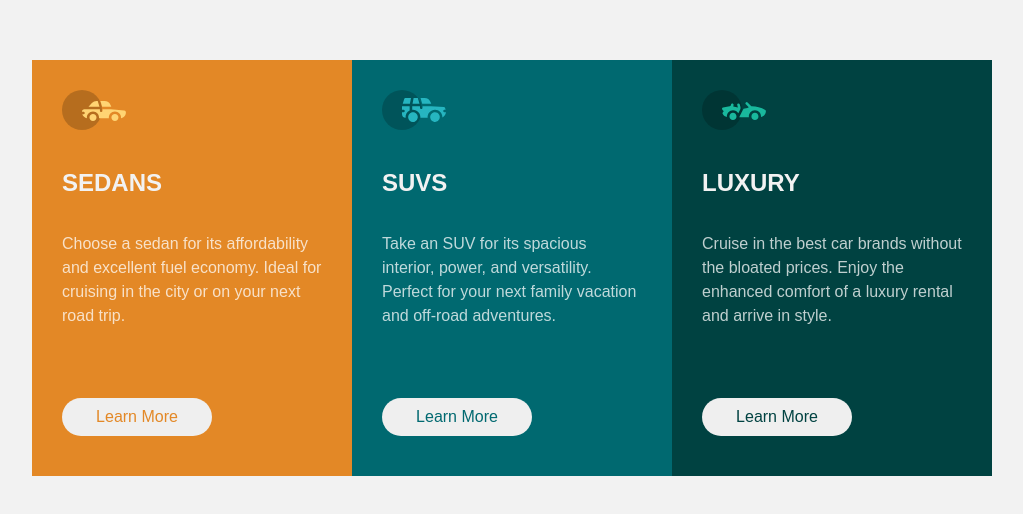
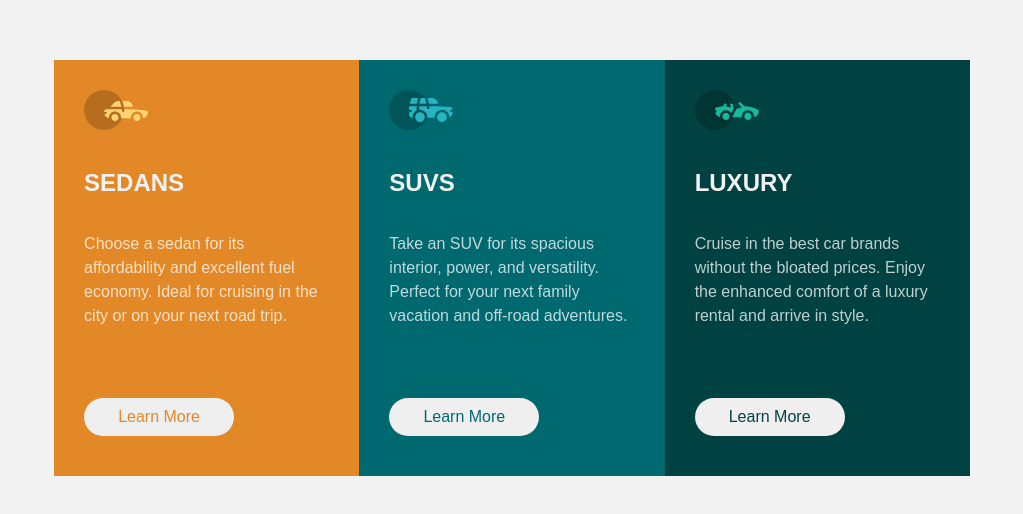
Before and after one commit to Eleniyancode/3-column-preview, a plain HTML site: page index.html in a window 1280 px wide. Shown: the part 132-646 px from the top of the page, without its empty margins (128-1151 px from the left). Drawn offline with Linux system fonts and the light colour scheme.

Commit message:
fix the max-width of the main container

```diff
--- a/style.css
+++ b/style.css
@@ -94,12 +94,12 @@ body {
 }
 
 main {
-  max-width: 30rem;
+  max-width: minmax(30rem, 95%) ;
   /* border: 2px solid purple; */
   display: grid;
   grid-template-rows: repeat(3, 1fr);
-  margin-top: 20px;
-  margin-bottom: 20px;
+  /* margin-top: 20px;
+  margin-bottom: 20px; */
   /* padding: 20px; */
   border-radius: 20px;
 }
@@ -162,7 +162,7 @@ button:hover {
 
 @media (min-width: 40rem) {
   main {
-    max-width: 60rem;
+    max-width: minmax(60rem, 95%) ;
     display: grid;
     grid-template-columns: repeat(auto-fit, minmax(200px, 1fr));
     grid-template-rows: 1fr;
```
